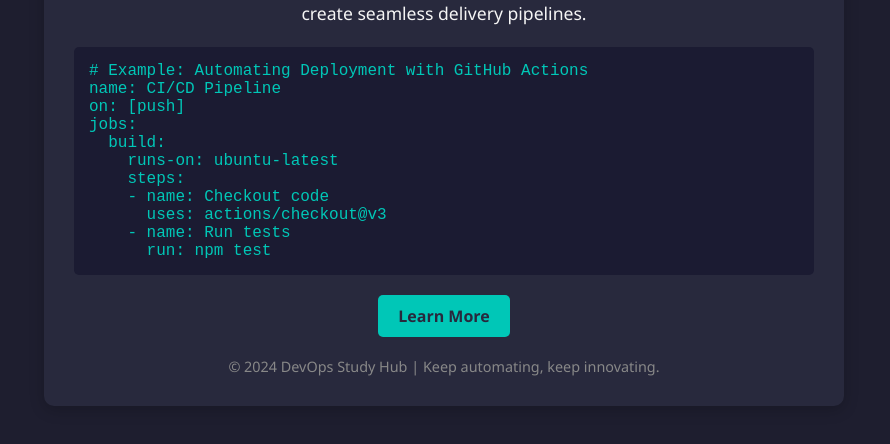
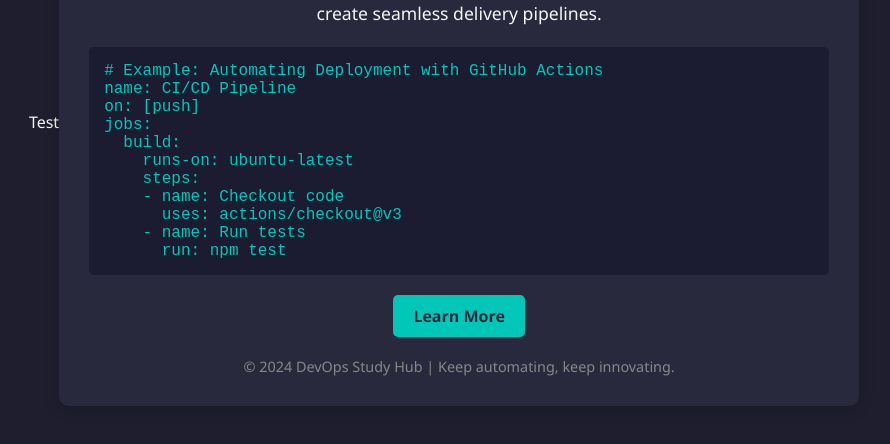
Before and after one commit to fmira9/github-pages-actions, a plain HTML site: page index.html in a window 1280 px wide. Shown: the part 278-722 px from the top of the page, without its empty margins (196-1086 px from the left). Drawn offline with Linux system fonts and the light colour scheme.

Commit message:
Update index.html

```diff
--- a/index.html
+++ b/index.html
@@ -2,6 +2,7 @@
     <meta charset="UTF-8">
     <meta http-equiv="X-UA-Compatible" content="IE=edge">
     <meta name="viewport" content="width=device-width, initial-scale=1.0">
+    <tittle>Test</tittle>
     <style>
         * {
             box-sizing: border-box;
```
